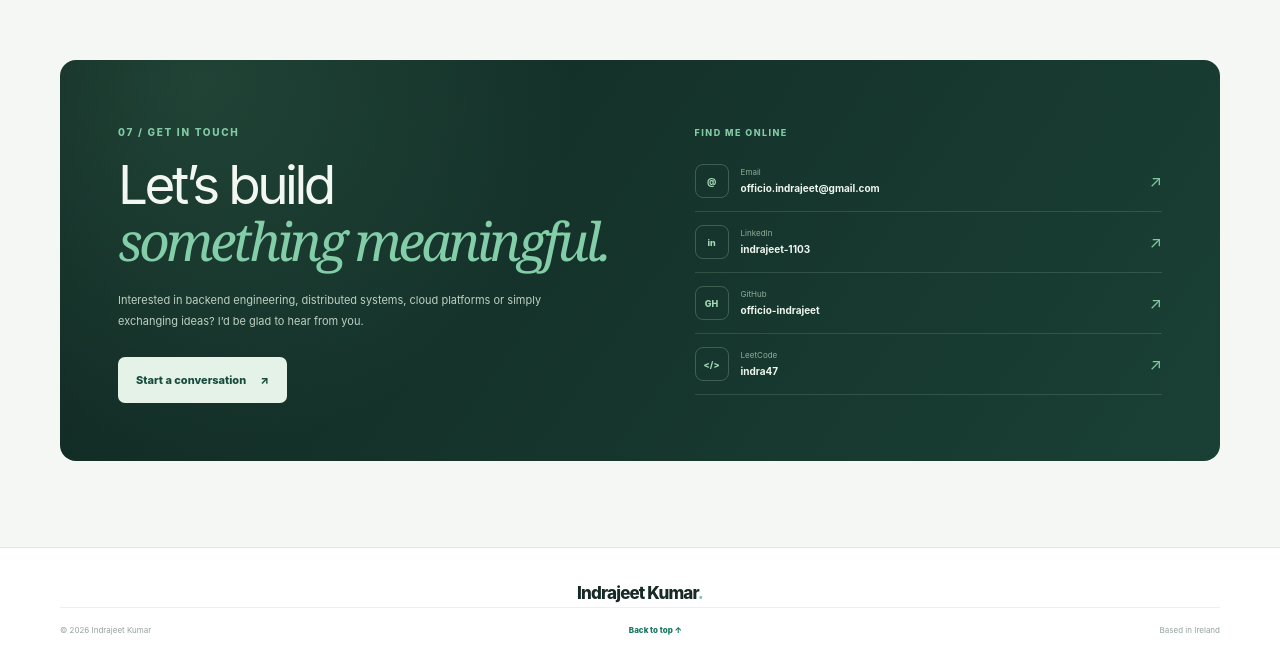
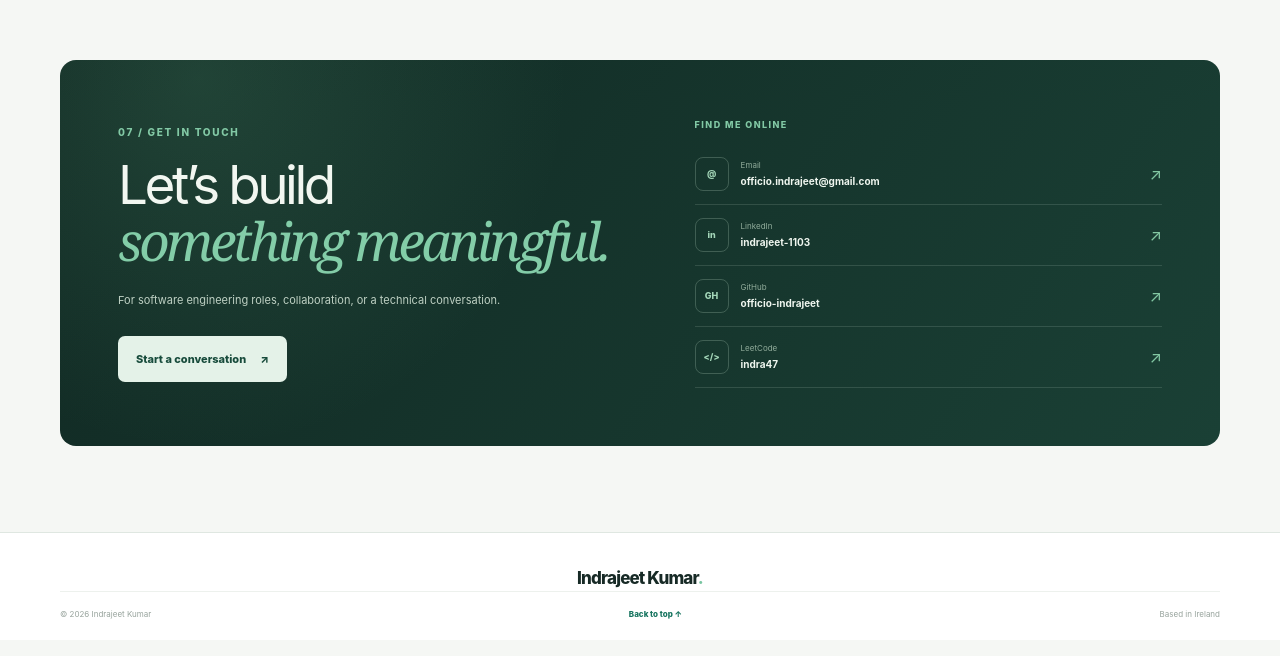
Before and after one commit to officio-indrajeet/officio-indrajeet.github.io, a React (Vite) app: page / in a window 1280 px wide. Shown: the part 7527-8183 px from the top of the page. Built offline with nearby package versions, Linux system fonts and the light colour scheme.

Commit message:
Shorten contact section copy

```diff
--- a/src/components/Contact.tsx
+++ b/src/components/Contact.tsx
@@ -12,7 +12,7 @@ export default function Contact() {
     <section id="contact" className="section section-contact">
       <div className="container">
         <div className="contact-panel">
-          <div className="contact-message"><span className="section-kicker section-kicker-light">07 / Get in touch</span><h2>Let’s build<br/><em>something meaningful.</em></h2><p>Interested in backend engineering, distributed systems, cloud platforms or simply exchanging ideas? I’d be glad to hear from you.</p><a className="button button-light" href={"mailto:" + userData.email}>Start a conversation <span>↗</span></a></div>
+          <div className="contact-message"><span className="section-kicker section-kicker-light">07 / Get in touch</span><h2>Let’s build<br/><em>something meaningful.</em></h2><p>For software engineering roles, collaboration, or a technical conversation.</p><a className="button button-light" href={"mailto:" + userData.email}>Start a conversation <span>↗</span></a></div>
           <div className="contact-details"><span className="micro-label micro-label-light">FIND ME ONLINE</span>{details.map((item) => <a className="contact-row" key={item.label} href={item.href} target={item.label === "Email" ? undefined : "_blank"} rel={item.label === "Email" ? undefined : "noopener noreferrer"}><span className="contact-mark">{item.mark}</span><span><small>{item.label}</small><strong>{item.value}</strong></span><i>↗</i></a>)}</div>
         </div>
       </div>
```
